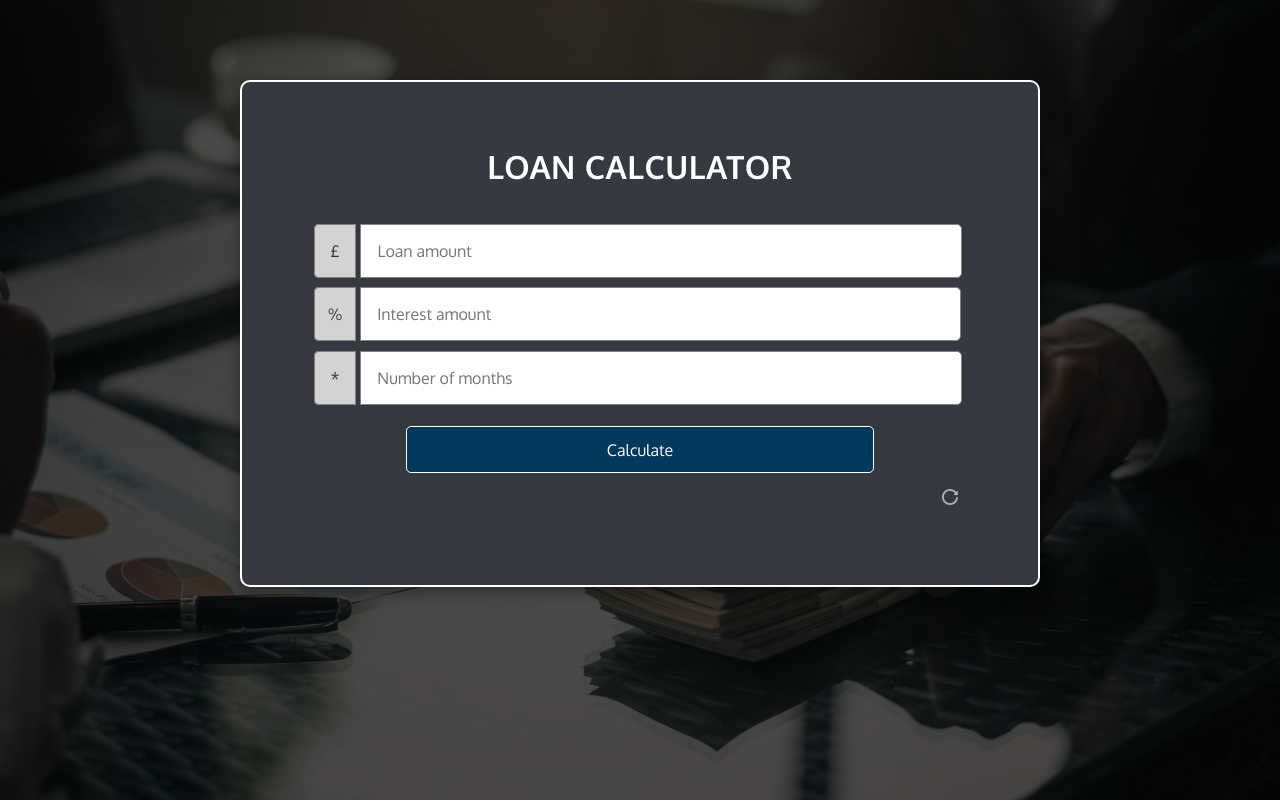
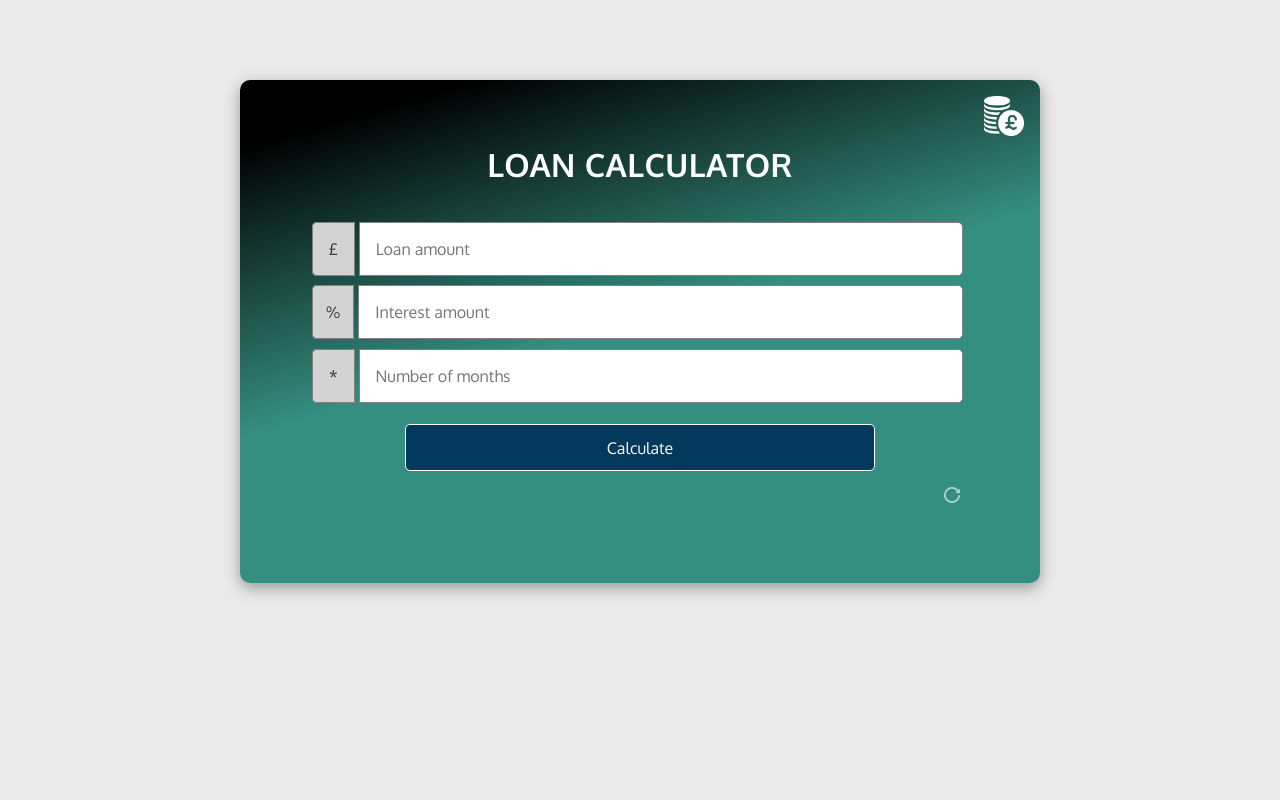
Before and after one commit to philjacks/loan-calculator, a plain HTML site: page index.html in a window 1280 px wide. Drawn offline with Linux system fonts and the light colour scheme.

Commit message:
style edits

```diff
--- a/css/styles.scss
+++ b/css/styles.scss
@@ -16,14 +16,10 @@ body {
   flex-direction: column;
   justify-content: flex-start;
   align-items: center;
-  background-color: rgba(0, 0, 0, 0.7);
-  background-image: url("../img/loan2-min.jpg");
-  background-size: cover;
-  background-position: center;
-  background-repeat: no-repeat;
-  background-blend-mode: multiply;
+  background-color: #eaeaea;
 
   #app {
+    position: relative;
     display: flex;
     flex-direction: column;
     align-items: center;
@@ -31,10 +27,20 @@ body {
     padding: 4rem;
     text-align: center;
     width: 50rem;
-    border: 2px solid white;
+    border: none;
     border-radius: 10px;
-    background-color: $primary-color;
+    background: linear-gradient(
+      164deg,
+      rgba(0, 0, 0, 1) 9%,
+      rgba(53, 143, 128, 1) 49%
+    );
     box-shadow: rgba(0, 0, 0, 0.35) 0px 5px 15px;
+
+    #money {
+      position: absolute;
+      top: 1rem;
+      right: 1rem;
+    }
 
     #errorDiv {
       background-color: #6a040f;
--- a/index.html
+++ b/index.html
@@ -10,6 +10,12 @@
 
   <body>
     <div id="app">
+      <img
+        src="img/money-white.png"
+        alt="stack of coins"
+        id="money"
+        width="40px"
+      />
       <div id="errorDiv"></div>
       <h1 id="heading">LOAN CALCULATOR</h1>
       <form class="wrap" id="details">
```
Also changed, not shown: css/styles.css, img/money-white.png (added), 1 other file.
